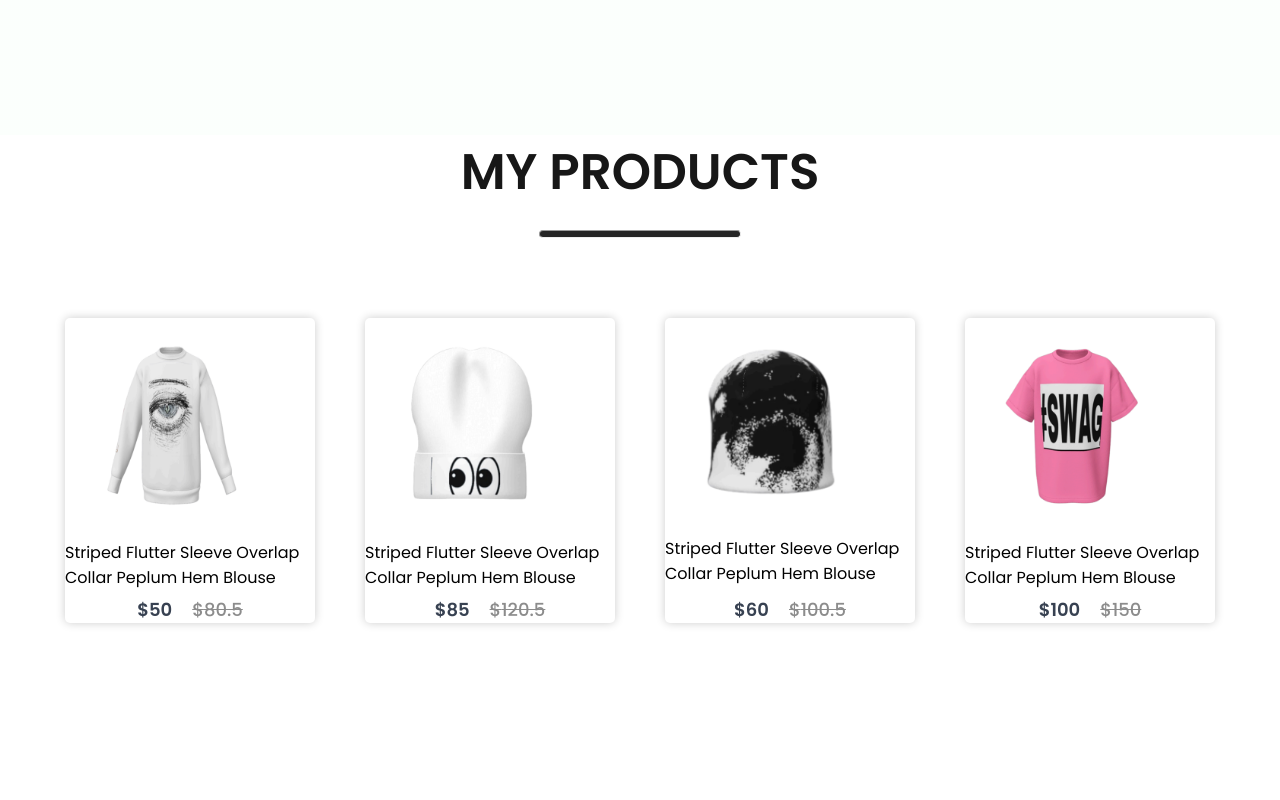
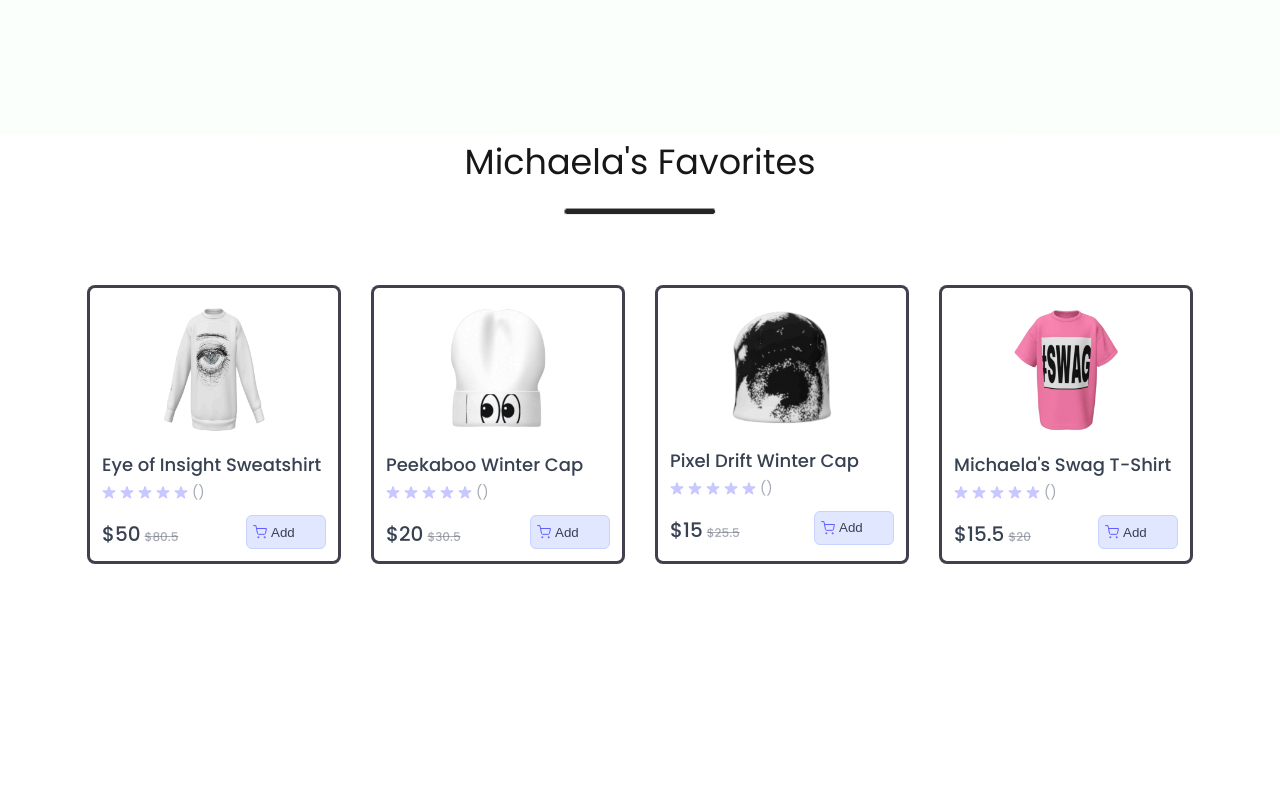
Before and after one commit to tholmes101/michealas-website, a React (Create React App) app: page / in a window 1280 px wide. Shown: the part 760-1560 px from the top of the page. Built offline with nearby package versions, Linux system fonts and the light colour scheme.

Commit message:
Changed product card template, changed my products to Michaelas products, change the product name, when product card is clicked, product page scrolls to the top of page

```diff
--- a/public/index.html
+++ b/public/index.html
@@ -18,7 +18,6 @@
     <link rel="preconnect" href="https://fonts.googleapis.com">
     <link rel="preconnect" href="https://fonts.gstatic.com" crossorigin>
     <link href="https://fonts.googleapis.com/css2?family=Poppins:ital,wght@0,100;0,200;0,300;0,400;0,500;0,600;0,700;0,800;0,900;1,100;1,200;1,300;1,400;1,500;1,600;1,700;1,800;1,900&display=swap" rel="stylesheet">
-
     <!--
       Notice the use of %PUBLIC_URL% in the tags above.
       It will be replaced with the URL of the `public` folder during the build.
--- a/src/Components/Assets/data.js
+++ b/src/Components/Assets/data.js
@@ -9,28 +9,28 @@ import p4_img2 from './product_4_back.png'
 let data_product = [
   {
     id:1,
-    name:"Striped Flutter Sleeve Overlap Collar Peplum Hem Blouse",
+    name:"Eye of Insight Sweatshirt",
     image:[p1_img, p1_img2],
     new_price:50.00,
     old_price:80.50,
   },
   {id:2,
-    name:"Striped Flutter Sleeve Overlap Collar Peplum Hem Blouse",
+    name:"Peekaboo Winter Cap",
     image:[p2_img,p2_img2],
-    new_price:85.00,
-    old_price:120.50,
+    new_price:20.00,
+    old_price:30.50,
   },
   {id:3,
-    name:"Striped Flutter Sleeve Overlap Collar Peplum Hem Blouse",
+    name:"Pixel Drift Winter Cap",
     image:[p3_img],
-    new_price:60.00,
-    old_price:100.50,
+    new_price:15.00,
+    old_price:25.50,
   },
   {id:4,
-    name:"Striped Flutter Sleeve Overlap Collar Peplum Hem Blouse",
+    name:"Michaela's Swag T-Shirt",
     image:[p4_img, p4_img2],
-    new_price:100.00,
-    old_price:150.00,
+    new_price:15.50,
+    old_price:20.00,
   },
 ];
 
--- a/src/Components/Hero/Hero.css
+++ b/src/Components/Hero/Hero.css
@@ -23,7 +23,7 @@
 .hero-left p {
     color: #171717;
     font-size: 50px;
-    font-weight: 700;
+    font-weight: 500;
 }
 
 .hero-hand-icon {
--- a/src/Components/Hero/Hero.jsx
+++ b/src/Components/Hero/Hero.jsx
@@ -8,7 +8,7 @@ const Hero = () => {
   return (
     <div className="hero">
         <div className="hero-left">
-            <h2>NEW ARRIVALS ONLY</h2>
+            <h2>New Arrivals Only</h2>
             <div>
                 <div className="hero-hand-icon">
                     <p>new</p>
--- a/src/Components/Item/Item.css
+++ b/src/Components/Item/Item.css
@@ -1,50 +1,114 @@
-.item {
-    display: flex;
-    width: 250px;
-    min-height: 300px;
-    flex-direction: column;
-    justify-content: space-between;
-    align-items: center;
-    margin: 10px;
-    position: relative;
-    border-radius: 5px;
-    background-color: white;
-    box-shadow: 0 0 10px rgba(0,0,0,0.2);
+.card {
+    border: 3px solid rgba(62, 57, 73, 0.966);
+    border-radius: 8px;
+    padding: 12px;
+    background: white;
+    width: 100%;
+    max-width: 14rem;
+    min-width: 14rem;
 }
 
-
-.item img {
-    width: 70%;
-    height: 100%;
-    object-fit: contain;
-    transition: all 0.5s ease;
-    margin-left: 10px;
+.image-wrapper {
+    display: flex;
+    justify-content: center;
+    align-items: center;
+    padding: 8px;
+    cursor: pointer;
 }
 
-
-.item p {
-    margin: 6px 0px;
+.product-image {
+    max-width: 6.5rem;
+    transition: transform 0.2s ease;
 }
 
-.item-prices {
-    display: flex;
-    gap: 20px;
+.image-wrapper:hover .product-image {
+    transform: scale(1.05);
 }
 
-.item-price-new {
-    color: #374151;
-    font-size: 18px;
-    font-weight: 600;
+.details {
+    color: rgba(107, 114, 128, 0.6);
+    font-size: 0.875rem;
 }
 
-.item-price-old {
-    color: #8c8c8c;
-    font-size: 18px;
-    font-weight: 500;
-    text-decoration: line-through;
+.category {
+    margin: 0;
 }
 
-.item:hover {
-    transform: scale(1.05);
-    transition: 0.6s;
+.name {
+    color: #374151;
+    font-weight: 500;
+    font-size: 1.125rem;
+    margin: 4px 0;
+    white-space: nowrap;
+    overflow: hidden;
+    text-overflow: ellipsis;
 }
+
+.rating {
+    display: flex;
+    align-items: center;
+    gap: 4px;
+}
+
+.price-row {
+    display: flex;
+    justify-content: space-between;
+    align-items: flex-end;
+    margin-top: 12px;
+}
+
+.price {
+    color: #374151;
+    font-size: 1.25rem;
+    font-weight: 500;
+}
+
+.old-price {
+    color: rgba(107, 114, 128, 0.6);
+    font-size: 0.75rem;
+    text-decoration: line-through;
+    margin-left: 4px;
+}
+
+.cart {
+    color: #08090a;
+}
+
+.add-btn {
+    display: flex;
+    align-items: center;
+    gap: 4px;
+    background: #e0e7ff;
+    border: 1px solid #c7d2fe;
+    width: 80px;
+    height: 34px;
+    border-radius: 6px;
+    color: #374151;
+    font-weight: 500;
+    cursor: pointer;
+}
+
+.counter {
+    display: flex;
+    align-items: center;
+    justify-content: center;
+    gap: 8px;
+    width: 80px;
+    height: 34px;
+    background: rgba(99, 102, 241, 0.25);
+    border-radius: 6px;
+    user-select: none;
+}
+
+.counter button {
+    background: none;
+    border: none;
+    font-size: 1rem;
+    padding: 4px 8px;
+    cursor: pointer;
+}
+
+.counter span {
+    width: 20px;
+    text-align: center;
+}
--- a/src/Components/Item/Item.jsx
+++ b/src/Components/Item/Item.jsx
@@ -3,23 +3,61 @@ import './Item.css'
 import { Link } from 'react-router-dom'
 
 const Item = (props) => {
-  return (
-    <div className='item'>
-        <Link to={`/product/${props.id}`}>
-            <img onClick={window.scrollTo(0,0)} src={props.image[0]} alt="" />
-        </Link>
-        <p>{props.name}</p>
-        <div className="item-prices">
-            <div className="item-price-new">
-                ${props.new_price}
-            </div>
-            <div className="item-price-old">
-                ${props.old_price}
+    const [count, setCount] = React.useState(0);
+
+    return (
+        <div className="card">
+            <div className="image-wrapper">
+                <Link to={`/product/${props.id}`}>
+                    <img onClick={window.scrollTo(0,0)} className="product-image" src={props.image[0]} alt="" />
+                </Link>
             </div>
 
+            <div className="details">
+                <p className="category">{props.category}</p>
+                <p className="name">{props.name}</p>
+
+                <div className="rating">
+                    {Array(5).fill("").map((_, i) =>
+                        props.rating > i ? (
+                            <svg key={i} width="14" height="13" viewBox="0 0 18 17" fill="none">
+                                <path d="M8.049.927c.3-.921 1.603-.921 1.902 0l1.294 3.983a1 1 0 0 0 .951.69h4.188c.969 0 1.371 1.24.588 1.81l-3.388 2.46a1 1 0 0 0-.364 1.118l1.295 3.983c.299.921-.756 1.688-1.54 1.118L9.589 13.63a1 1 0 0 0-1.176 0l-3.389 2.46c-.783.57-1.838-.197-1.539-1.118L4.78 10.99a1 1 0 0 0-.363-1.118L1.028 7.41c-.783-.57-.38-1.81.588-1.81h4.188a1 1 0 0 0 .95-.69z" fill="#615fff" />
+                            </svg>
+                        ) : (
+                            <svg key={i} width="14" height="13" viewBox="0 0 18 17" fill="none">
+                                <path d="M8.04894 0.927049C8.3483 0.00573802 9.6517 0.00574017 9.95106 0.927051L11.2451 4.90983C11.379 5.32185 11.763 5.60081 12.1962 5.60081H16.3839C17.3527 5.60081 17.7554 6.84043 16.9717 7.40983L13.5838 9.87132C13.2333 10.126 13.0866 10.5773 13.2205 10.9894L14.5146 14.9721C14.8139 15.8934 13.7595 16.6596 12.9757 16.0902L9.58778 13.6287C9.2373 13.374 8.7627 13.374 8.41221 13.6287L5.02426 16.0902C4.24054 16.6596 3.18607 15.8934 3.48542 14.9721L4.7795 10.9894C4.91338 10.5773 4.76672 10.126 4.41623 9.87132L1.02827 7.40983C0.244561 6.84043 0.647338 5.60081 1.61606 5.60081H5.8038C6.23703 5.60081 6.62099 5.32185 6.75486 4.90983L8.04894 0.927049Z" fill="#615fff" fillOpacity="0.35" />
+                            </svg>
+                        )
+                    )}
+                    <p>({props.rating})</p>
+                </div>
+
+                <div className="price-row">
+                    <p className="price">
+                        ${props.new_price}
+                        <span className="old-price">${props.old_price}</span>
+                    </p>
+
+                    <div className="cart">
+                        {count === 0 ? (
+                            <button className="add-btn" onClick={() => setCount(1)}>
+                                <svg width="14" height="14" viewBox="0 0 14 14" fill="none">
+                                    <path d="M.583.583h2.333l1.564 7.81a1.17 1.17 0 0 0 1.166.94h5.67a1.17 1.17 0 0 0 1.167-.94l.933-4.893H3.5m2.333 8.75a.583.583 0 1 1-1.167 0 .583.583 0 0 1 1.167 0m6.417 0a.583.583 0 1 1-1.167 0 .583.583 0 0 1 1.167 0" stroke="#615fff" strokeLinecap="round" strokeLinejoin="round" />
+                                </svg>
+                                Add
+                            </button>
+                        ) : (
+                            <div className="counter">
+                                <button onClick={() => setCount((prev) => Math.max(prev - 1, 0))}>-</button>
+                                <span>{count}</span>
+                                <button onClick={() => setCount((prev) => prev + 1)}>+</button>
+                            </div>
+                        )}
+                    </div>
+                </div>
+            </div>
         </div>
-    </div>
-  )
-}
+    );
+};
 
-export default Item
+export default Item;
--- a/src/Components/NewsLetter/NewsLetter.css
+++ b/src/Components/NewsLetter/NewsLetter.css
@@ -14,8 +14,8 @@
 
 .newsletter h1 {
   color: #454545;
-  font-size: 50px;
-  font-weight: 600;
+  font-size: 40px;
+  font-weight: 300;
   margin-top: 80px;
 }
 
--- a/src/Components/NewsLetter/NewsLetter.jsx
+++ b/src/Components/NewsLetter/NewsLetter.jsx
@@ -4,10 +4,10 @@ import "./NewsLetter.css";
 const NewsLetter = () => {
   return (
     <div className='newsletter'>
-        <h1>Get Exclusive Offers On Your Email</h1>
+        <h1>Get Exclusive Offers</h1>
         <p>Subscribe to our newsletter and stay updated</p>
         <div>
-            <input type="email" placeholder="Your Email Id" />
+            <input type="email" placeholder="Your Email Address" />
             <button>Subscribe</button>
         </div>
     </div>
--- a/src/Components/Products/Products.css
+++ b/src/Components/Products/Products.css
@@ -7,15 +7,15 @@
     margin-bottom: 100px;
 }
 
-.products h1 {
+.products h2 {
     color: #171717;
-    font-size: 50px;
-    font-weight: 600;
+    font-size: 35px;
+    font-weight: 400;
 }
 
 .products hr {
-    width: 200px;
-    height: 6px;
+    width: 150px;
+    height: 5px;
     border-radius: 10px;
     background: #252525;
 }
--- a/src/Components/Products/Products.jsx
+++ b/src/Components/Products/Products.jsx
@@ -6,7 +6,7 @@ import Item from '../Item/Item'
 const Products = () => {
   return (
     <div className='products'>
-        <h1>MY PRODUCTS</h1>
+        <h2>Michaela's Favorites</h2>
         <hr />
         <div className="products-item">
             {data_product.map((item, i)=>{
```
Also changed, not shown: src/index.css (line endings or trailing spaces).
